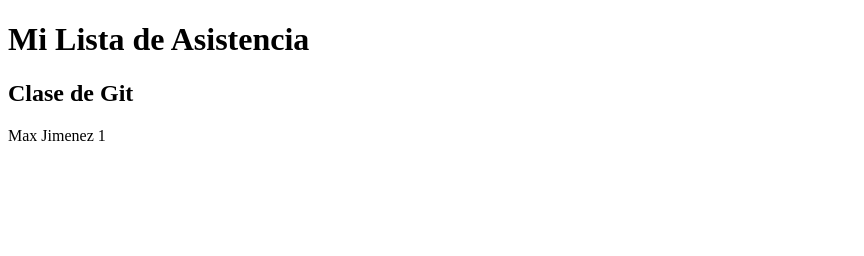
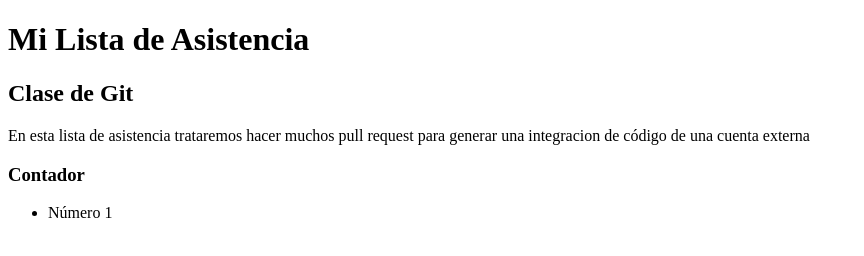
Before and after one commit to Jenn000/prueba-git, a plain HTML site: page index.html in a window 1280 px wide. Shown: the whole page, without its empty margins (0-864 px from the left). Drawn offline with Linux system fonts and the light colour scheme.

Commit message:
Creación de lista desordenada

```diff
--- a/index.html
+++ b/index.html
@@ -9,6 +9,10 @@
 <body>
     <h1>Mi Lista de Asistencia</h1>
     <h2>Clase de Git</h2>
-    <p>Max Jimenez 1</p>
+    <p>En esta lista de asistencia trataremos hacer muchos pull request para generar una integracion de código de una cuenta externa</p>
+    <h3>Contador</h3>
+    <ul>
+        <li> Número 1 </li>
+    </ul>
 </body>
 </html>
```
